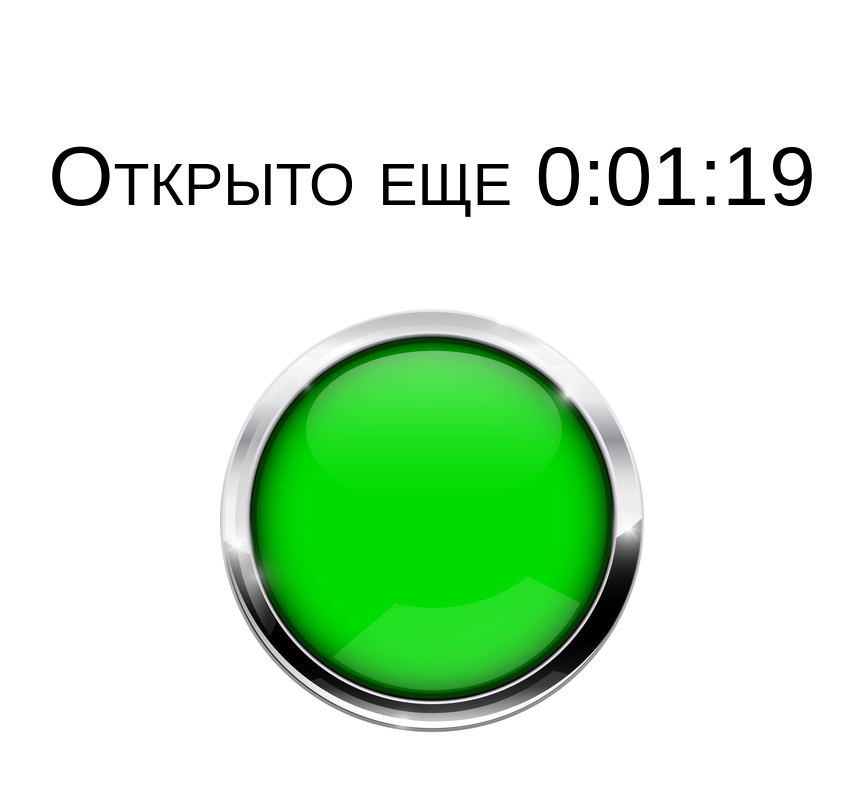
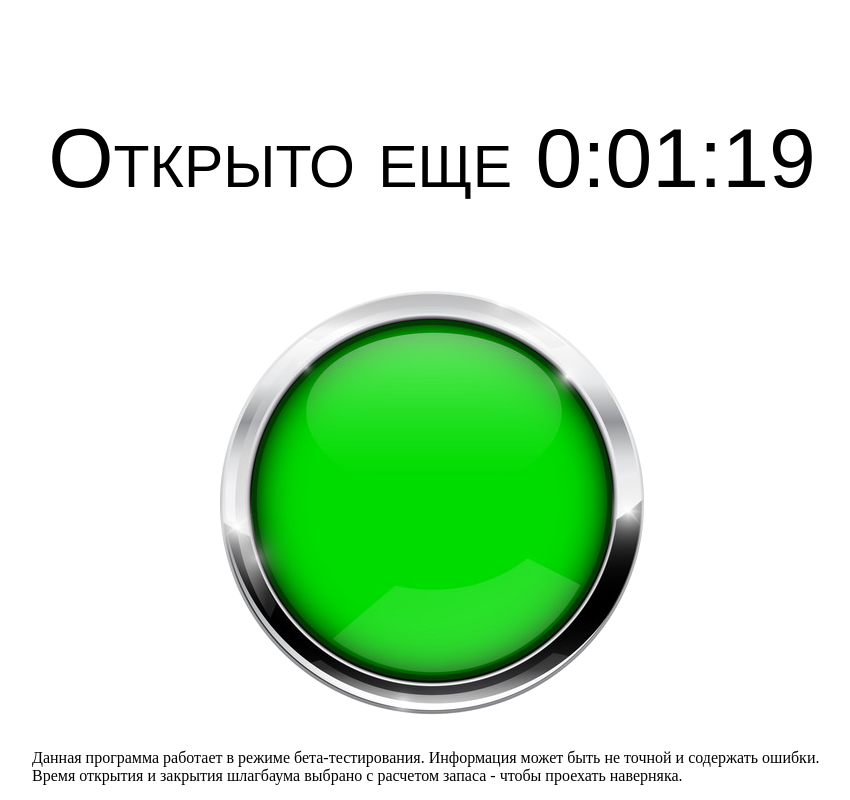
Before and after one commit to AkonDer/python_elki, a Flask app: page / in a window 1280 px wide. Shown: the whole page, without its empty margins (208-1058 px from the left). Run offline with Flask 2, Linux system fonts and the light colour scheme.

Commit message:
fix design

```diff
--- a/templates/index.html
+++ b/templates/index.html
@@ -6,15 +6,18 @@
     <style>
         .aligncenter {
             text-align: center;
-            }
+        }
 
         .font {
             font: normal small-caps 84px fantasy;
         }
+        .container{
+            width: 800px;
+            margin: 0 auto;
+        }
     </style>
 </head>
 <body>
-    <br>
     <br>
 
     <p class="font" align="center">{{ bar }}</p>
@@ -22,5 +25,11 @@
         <img src="{{ img }}" align="center">
     </p>
 
+    <br>
+    <p class="container">
+        Данная программа работает в режиме бета-тестирования. Информация может быть не точной и содержать ошибки.
+        Время открытия и закрытия шлагбаума выбрано с расчетом запаса - чтобы проехать наверняка.
+    </p>
+
 </body>
 </html>
```
